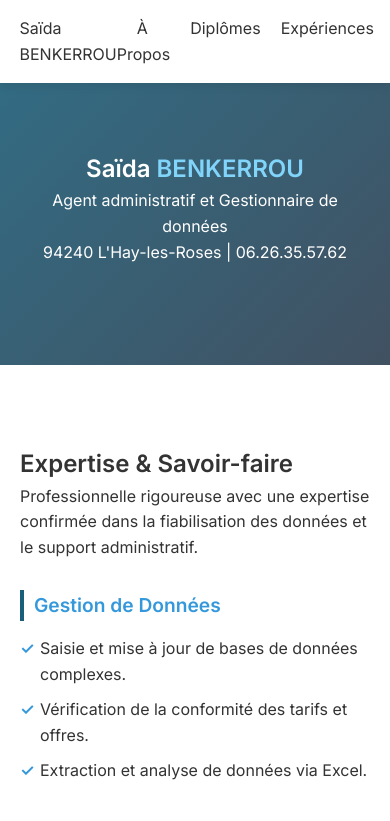
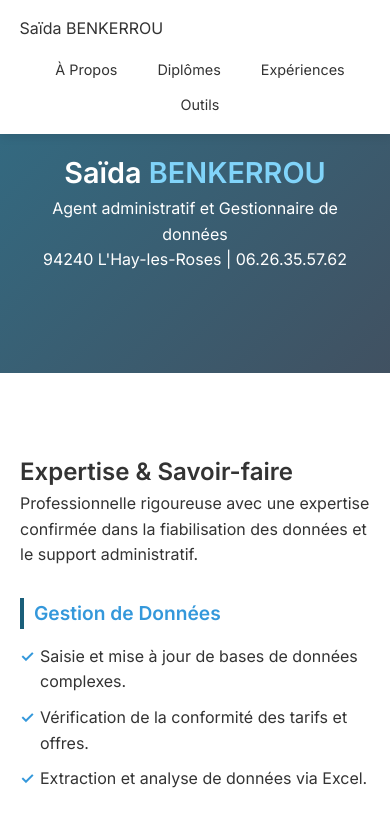
Before and after one commit to sarrahbenkerrou/Portfolio-, a plain HTML site: page index.html in a window 390 px wide. Shown: the top 821 px of the page. Drawn offline with Linux system fonts and the light colour scheme.

Commit message:
Correction du Header

```diff
--- a/style.css
+++ b/style.css
@@ -40,7 +40,8 @@
 .slide-in { animation: slideRight 0.8s ease-out forwards; }
 .pop-in { animation: popIn 0.6s cubic-bezier(0.17, 0.67, 0.83, 0.67) forwards; }
 
-/* --- Styles Généraux --- */
+
+/* --- Correction du Header --- */
 header {
     background: white;
     box-shadow: 0 2px 10px rgba(0,0,0,0.1);
@@ -48,6 +49,47 @@
     width: 100%;
     top: 0;
     z-index: 100;
+    /* On s'assure que le header a une hauteur stable */
+    min-height: 70px;
+}
+
+/* --- Ajustement de la section Hero pour éviter la superposition --- */
+.hero {
+    background: linear-gradient(135deg, var(--main-blue), #2c3e50);
+    color: white;
+    /* On augmente le padding-top pour compenser la hauteur du header fixe */
+    padding: 180px 20px 100px;
+    text-align: center;
+}
+
+/* --- Media Query pour Téléphone --- */
+@media (max-width: 768px) {
+    nav {
+        flex-direction: column; /* Aligne le logo et le menu verticalement */
+        padding: 15px 5%;
+    }
+
+    nav ul {
+        margin-top: 15px;
+        justify-content: center;
+        flex-wrap: wrap; /* Évite que les liens ne sortent de l'écran */
+        gap: 10px;
+    }
+
+    nav ul li a {
+        margin-left: 10px;
+        margin-right: 10px;
+        font-size: 0.9rem;
+    }
+
+    .hero {
+        /* Plus d'espace sur mobile pour que "Saïda Benkerrou" soit bien visible */
+        padding-top: 220px;
+    }
+
+    .hero h1 {
+        font-size: 1.8rem;
+    }
 }
 
 nav {
```
